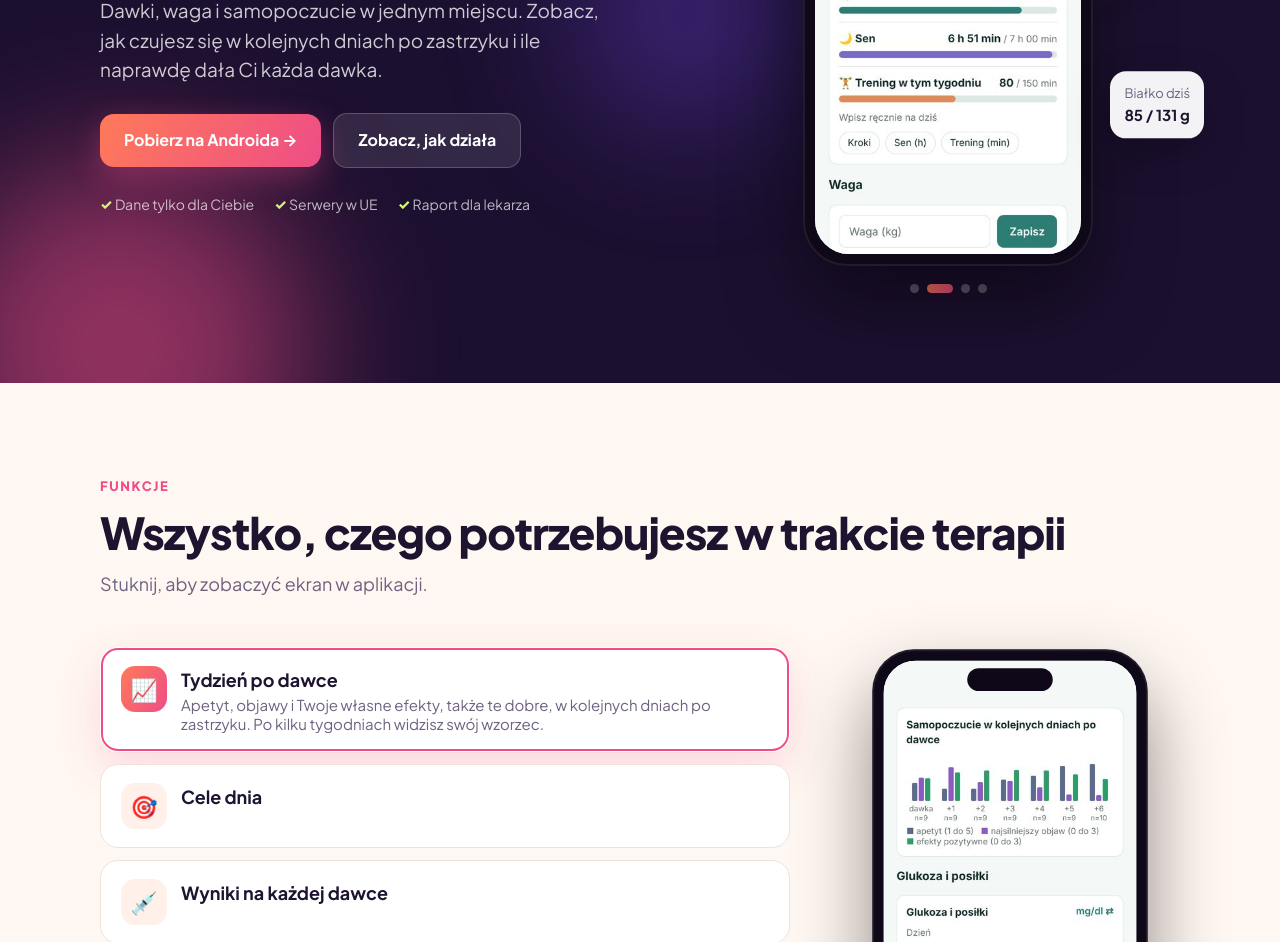
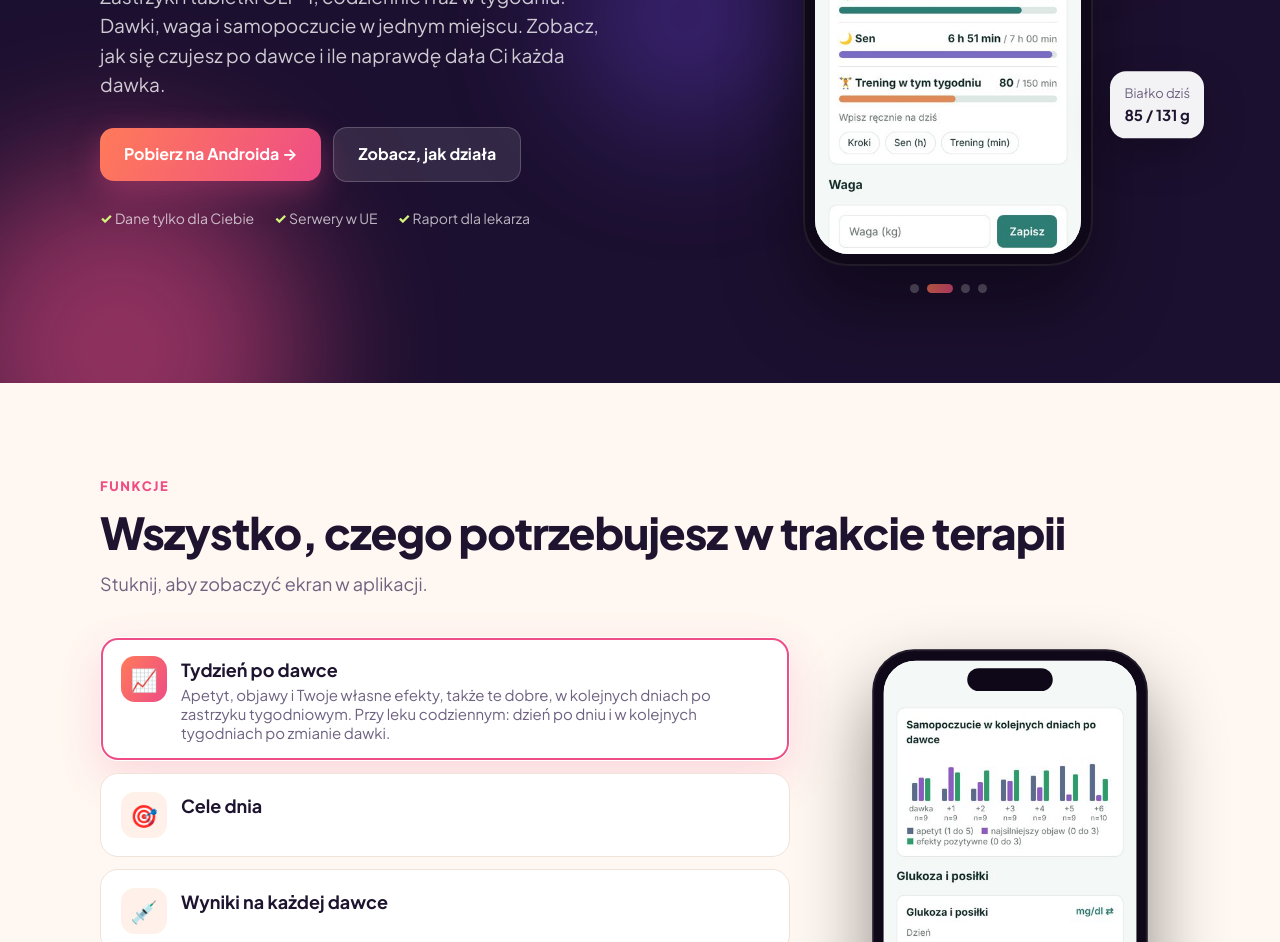
Before and after one commit to blssebastianrogalski-jpg/glpdziennik-www, a plain HTML site: page index.html in a window 1280 px wide. Shown: the part 481-1423 px from the top of the page. Drawn offline with Linux system fonts and the light colour scheme.

Commit message:
Strona: zastrzyki i tabletki GLP-1, codziennie i raz w tygodniu
Co-Authored-By: Claude Opus 5.5 <noreply@anthropic.com>
Claude-Session: https://claude.ai/code/session_01DdyKdKXHgYb4r8JGyyUM3S

```diff
--- a/index.html
+++ b/index.html
@@ -1,6 +1,6 @@
 <!doctype html>
 <html lang="pl"><head><meta charset="utf-8"><meta name="viewport" content="width=device-width, initial-scale=1">
-<title>GLP Dziennik: dziennik terapii GLP-1</title><meta name="description" content="Zastrzyki, waga, samopoczucie i plan żywienia w jednym miejscu. Zobacz, jak czujesz się w kolejnych dniach po dawce."><meta name="theme-color" content="#1C1030">
+<title>GLP Dziennik: dziennik terapii GLP-1</title><meta name="description" content="Zastrzyki i tabletki GLP-1, codziennie i raz w tygodniu. Dawki, waga, samopoczucie i plan żywienia w jednym miejscu."><meta name="theme-color" content="#1C1030">
 <link rel="icon" href="/img/favicon.png"><link rel="preload" href="/fonts/plus-jakarta-sans-latin-wght-normal.woff2" as="font" type="font/woff2" crossorigin>
 <link rel="stylesheet" href="/style.css"></head><body>
 <header><div class="wrap"><a class="brand" href="/"><span class="logo"><svg viewBox="0 0 24 24" fill="#fff"><path d="M12 2.5c3.6 4.4 6.5 8.2 6.5 11.6A6.5 6.5 0 0 1 5.5 14c0-3.4 2.9-7.1 6.5-11.5z"/></svg></span>GLP Dziennik</a><nav><a href="/#funkcje" class="hide-m">Funkcje</a><a href="/#kalkulator" class="hide-m">Ile do celu?</a><a href="/#cennik">Cennik</a><a class="btn small" href="/pobierz.html">Pobierz</a></nav></div></header>
@@ -10,7 +10,7 @@
   <div>
     <span class="pill"><span class="dot"></span>7 dni za darmo, bez karty</span>
     <h1>Twoja terapia GLP&#8209;1, <span class="grad-text">wreszcie czytelna.</span></h1>
-    <p class="lead">Dawki, waga i samopoczucie w jednym miejscu. Zobacz, jak czujesz się w kolejnych dniach po zastrzyku i ile naprawdę dała Ci każda dawka.</p>
+    <p class="lead">Zastrzyki i tabletki GLP&#8209;1, codziennie i raz w tygodniu. Dawki, waga i samopoczucie w jednym miejscu. Zobacz, jak się czujesz po dawce i ile naprawdę dała Ci każda dawka.</p>
     <div class="cta-row"><a class="btn" href="/pobierz.html">Pobierz na Androida →</a><a class="btn ghost" href="#funkcje">Zobacz, jak działa</a></div>
     <div class="trust"><span>Dane tylko dla Ciebie</span><span>Serwery w UE</span><span>Raport dla lekarza</span></div>
   </div>
@@ -34,9 +34,9 @@
   <p class="sub">Stuknij, aby zobaczyć ekran w aplikacji.</p></div>
   <div class="tabs-grid">
     <div class="tablist reveal" id="tabs">
-      <button class="tab on" data-img="/img/screens/cycle.jpg"><span class="ic">📈</span><span><h3>Tydzień po dawce</h3><p>Apetyt, objawy i Twoje własne efekty, także te dobre, w kolejnych dniach po zastrzyku. Po kilku tygodniach widzisz swój wzorzec.</p></span></button>
+      <button class="tab on" data-img="/img/screens/cycle.jpg"><span class="ic">📈</span><span><h3>Tydzień po dawce</h3><p>Apetyt, objawy i Twoje własne efekty, także te dobre, w kolejnych dniach po zastrzyku tygodniowym. Przy leku codziennym: dzień po dniu i w kolejnych tygodniach po zmianie dawki.</p></span></button>
       <button class="tab" data-img="/img/screens/today.jpg"><span class="ic">🎯</span><span><h3>Cele dnia</h3><p>Licznik białka jednym stuknięciem, woda, kroki i sen z Health Connect, minuty treningu. Każdy cel z wyjaśnieniem, skąd się wziął.</p></span></button>
-      <button class="tab" data-img="/img/screens/doses.jpg"><span class="ic">💉</span><span><h3>Wyniki na każdej dawce</h3><p>Ile chudłeś i jak się czułeś na kolejnych dawkach. Przypomnienia o dawce, rotacja miejsc wkłucia, odczyt etykiety aparatem.</p></span></button>
+      <button class="tab" data-img="/img/screens/doses.jpg"><span class="ic">💉</span><span><h3>Wyniki na każdej dawce</h3><p>Ile chudłeś i jak się czułeś na kolejnych dawkach. Przypomnienia o dawce, rotacja miejsc wkłucia, przy tabletkach przypomnienie, kiedy możesz zjeść. Odczyt etykiety aparatem.</p></span></button>
       <button class="tab" data-img="/img/screens/photos.jpg"><span class="ic">📸</span><span><h3>Ciało i zdjęcia</h3><p>BMI, obwody z wykresem i prywatne zdjęcia sylwetki z porównaniem przed i po. Zdjęcia widzisz tylko Ty.</p></span></button>
       <button class="tab" data-img="/img/screens/plan.jpg"><span class="ic">🥗</span><span><h3>Plan i data celu</h3><p>Kalorie i białko pod Twoją wagę docelową oraz dwie prognozy obok siebie: przy trzymaniu się planu i z Twoich ważeń.</p></span></button>
       <button class="tab" data-img="/img/screens/report.jpg"><span class="ic">🩺</span><span><h3>Raport dla lekarza</h3><p>PDF z wybranego okresu: dawki, waga z wykresem, objawy i notatki. Wysyłasz mailem albo drukujesz.</p></span></button>
```
